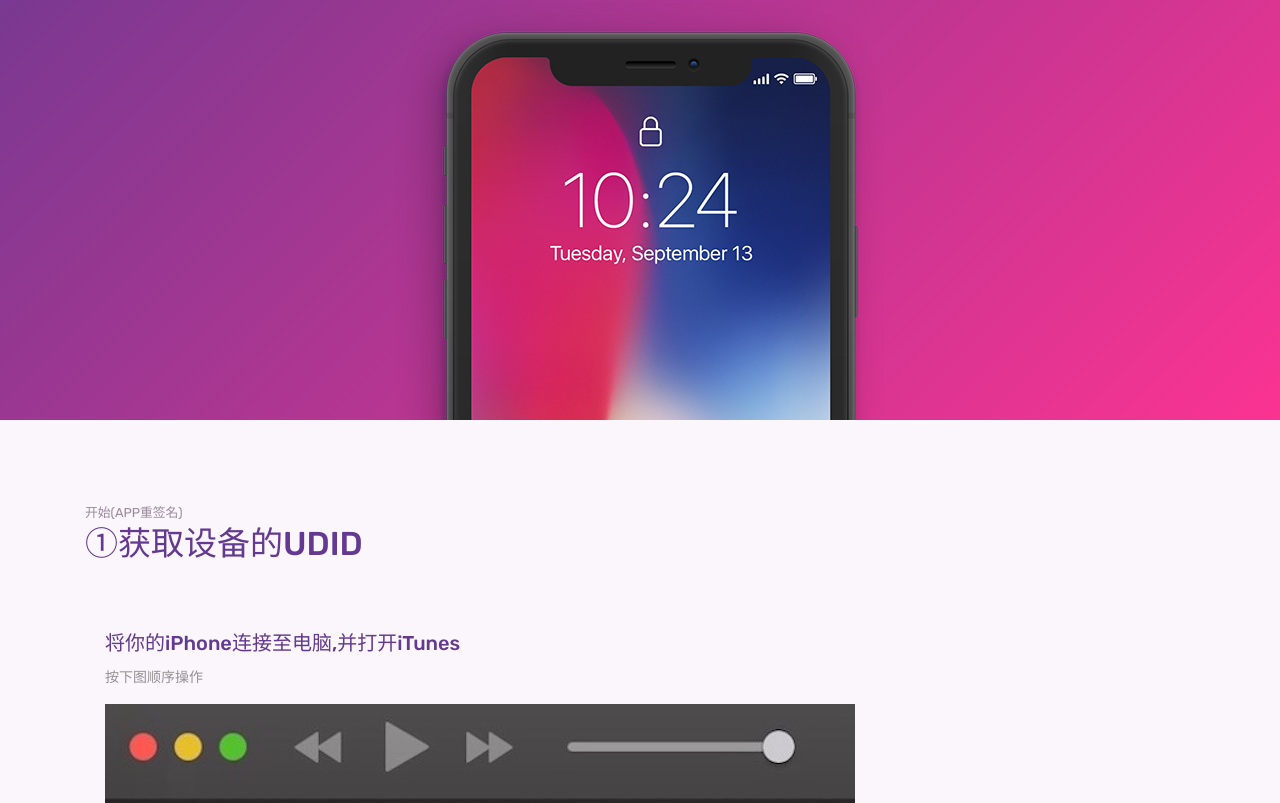
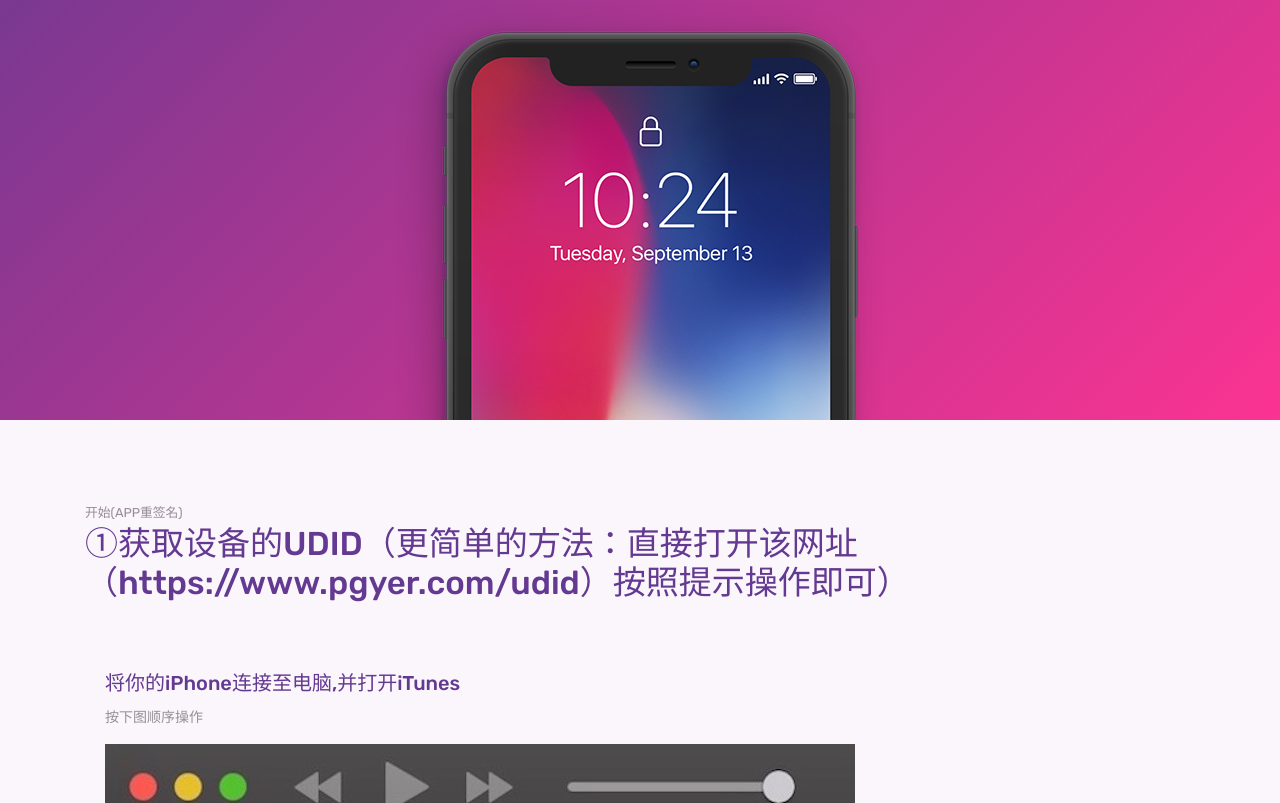
Before and after one commit to reapple/reapple.github.io, a plain HTML site: page index.html in a window 1280 px wide. Shown: the part 297-1100 px from the top of the page. Drawn offline with Linux system fonts and the light colour scheme.

Commit message:
Update index.html

```diff
--- a/index.html
+++ b/index.html
@@ -65,7 +65,7 @@
 
 		<div class="section-title">
 			<small>开始(APP重签名)</small>
-			<h3>①获取设备的UDID</h3>
+			<h3>①获取设备的UDID（更简单的方法：直接打开该网址（https://www.pgyer.com/udid）按照提示操作即可）</h3>
 		</div>
 
 
```
